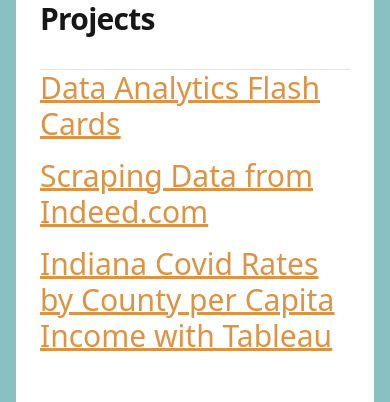
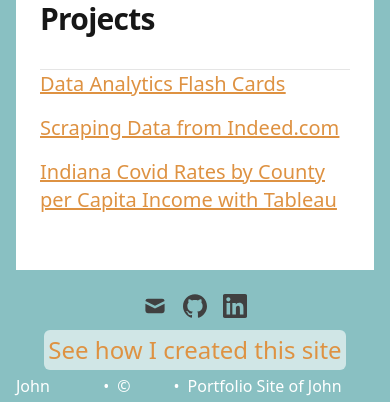
Before and after one commit to JohnMFrench/tailwind-next-blog, a Next.js app: page /projects in a window 390 px wide. Shown: the part 123-525 px from the top of the page. Built offline with nearby package versions, Linux system fonts and the light colour scheme; no server answers.

Commit message:
fiex image path issue and project text size

```diff
--- a/pages/index.tsx
+++ b/pages/index.tsx
@@ -72,7 +72,7 @@ export default function Home({ posts }: InferGetStaticPropsType<typeof getStatic
               width="600px"
               height="600px"
               alt="person using laptop"
-              src="/static/images/e-learning/e-learning.png"
+              src="/static/images/e-learning/E-learning.png"
             />
           </div>
         </div>
--- a/pages/projects.tsx
+++ b/pages/projects.tsx
@@ -18,15 +18,15 @@ export default function Projects() {
           </h1>
         </div>
         <div className="grid-cols-1 space-y-4">
-          <div className="text text-3xl text-rust underline underline-offset-1 hover:text-opal">
+          <div className="text text-xl text-rust underline underline-offset-1 hover:text-opal md:text-3xl">
             <Link href="/flash-cards">Data Analytics Flash Cards</Link>
           </div>
-          <div className="text text-3xl text-rust underline  underline-offset-1 hover:text-opal">
+          <div className="text text-xl text-rust underline underline-offset-1 hover:text-opal md:text-3xl">
             <Link href="https://github.com/JohnMFrench/indeed-scraper/blob/main/scrape.ipynb">
               Scraping Data from Indeed.com
             </Link>
           </div>
-          <div className="text text-3xl text-rust underline  underline-offset-1 hover:text-opal">
+          <div className="text text-xl text-rust underline underline-offset-1 hover:text-opal md:text-3xl">
             <Link href="https://www.loom.com/share/1d10cb6b862a4aa992ca908e69bb78ac">
               Indiana Covid Rates by County per Capita Income with Tableau
             </Link>
```
Also changed, not shown: 1 other file (tests, documents, lock files or other folders).
